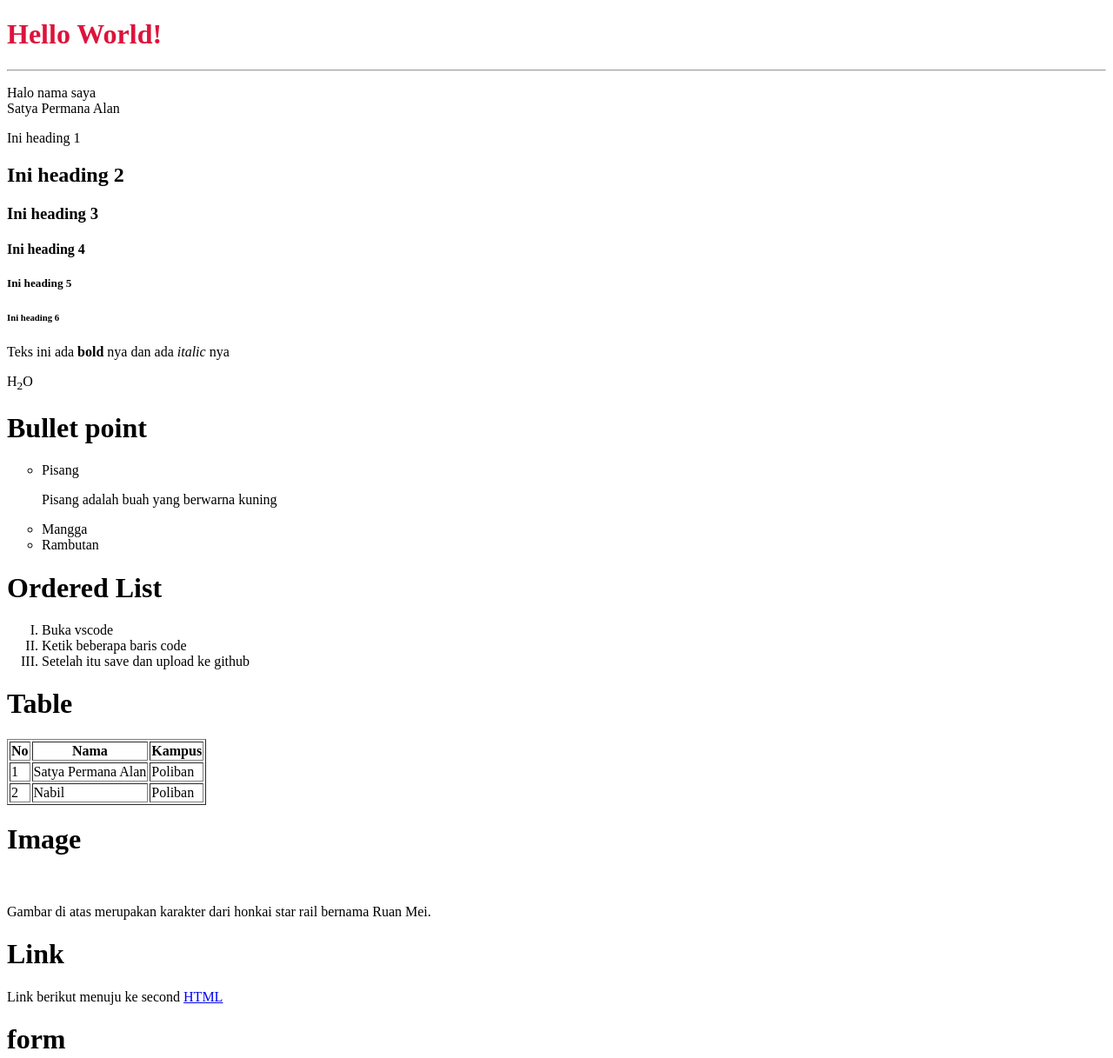
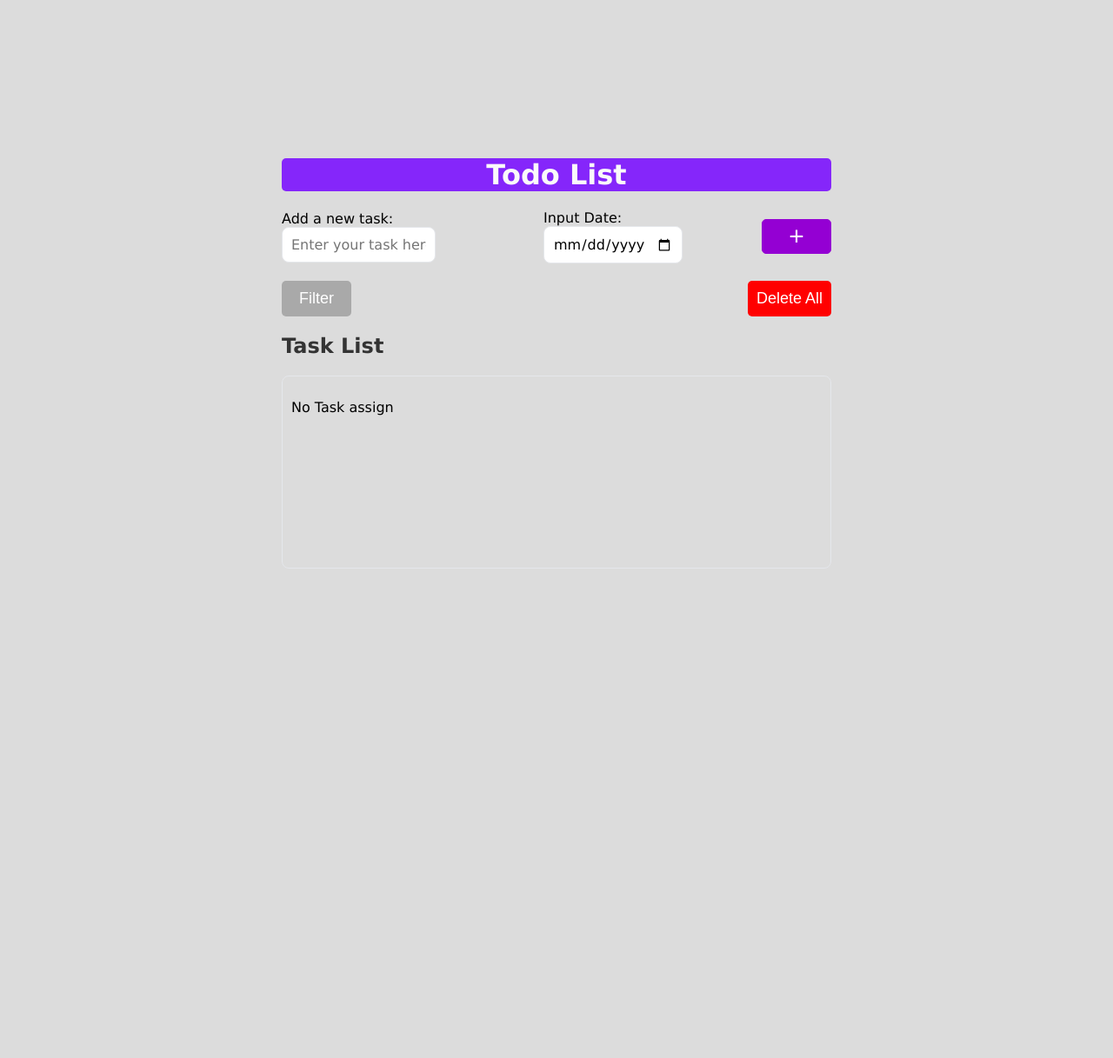
Before and after one commit to Shasauri/CodingCampRevoU, a plain HTML site: page index.html in a window 1280 px wide. Shown: the top 1217 px of the page at 87% size. After the commit the page ends 816 px from the top, so only its background shows below. Drawn offline with Linux system fonts and the light colour scheme.

Commit message:
Add initial implementation of Todo List functionality with styling

```diff
--- /dev/null
+++ b/css/style.css
@@ -0,0 +1,127 @@
+h1{
+    font-size: 2em;
+    color: #fafafa;
+    text-align: center;
+    margin-top: 20px;
+    font-family: Verdana;
+    background-color: #8526fa;
+    border-radius: 5px;
+}
+
+body{
+    background-color: #dcdcdc;
+}
+
+h2{
+    font-size: 1.5em;
+    color: #333;
+    margin-top: 20px;
+    margin-bottom: 20px;
+    font-family: Verdana;
+}
+
+/* Button Add */
+.button1{
+    background-color:darkviolet;
+    color: white;
+    font-size: 30px;
+    border: 1px solid darkviolet; border-radius: 5px;
+    width: 80px;
+    height: 40px;
+}
+
+/* Button filter */
+.button2{
+    width: 80px;
+    background-color: darkgrey;
+    color: white;
+    border-radius: 5px;
+    border: none;
+    font-size: large;
+}
+
+/* Button Delete All */
+.button3{
+    padding: 10px;
+    background-color: red;
+    border-radius: 5px;
+    border: none;
+    color: white;
+    font-size: large;
+}
+
+.button4{
+    border-radius: 5px;
+    border: none;
+    background-color: red;
+    color: white;
+    font-family: verdana;
+    font-size: medium;
+}
+
+.list-item{
+    display: flex;
+    /* align-items: center; */
+    justify-content: space-between;
+    border-bottom: solid 1px #333;
+    margin-bottom: 20px;
+    font-family: verdana;
+}
+
+
+form{
+    /* background-color: rgb(204, 202, 240); */
+    display: flex;
+    justify-content: space-between;
+    align-items: center;
+}
+
+label{
+    font-family: verdana;
+}
+
+input[type="text"]{
+    width: 70%;
+    padding: 10px;
+    border: 1px solid #e5e7eb;
+    border-radius: 8px;
+    font-size: 16px;
+    font-family: Verdana;
+}
+
+input[type="date"]{
+    width: 80%;
+    padding: 10px;
+    border: 1px solid #e5e7eb;
+    border-radius: 8px;
+    font-size: 16px;
+    font-family: Verdana;
+}
+
+.button-container{
+    display: flex;
+    padding-top: 20px;
+    /* background-color: saddlebrown; */
+    justify-content: space-between;
+}
+
+main{
+    /* background-color: aqua; */
+    width: 50%;
+    height: 100vh;
+    justify-self: center;
+    align-content: center;
+    margin: 0 auto;
+}
+
+#todo-list{
+    height: 200px;
+    overflow-y: auto;
+    padding: 10px;
+    border: 1px solid #e5e7eb;
+    border-radius: 8px;
+}
+
+p{
+    font-family: verdana;
+}
--- a/index.html
+++ b/index.html
@@ -3,86 +3,42 @@
 <head>
     <meta charset="UTF-8">
     <meta name="viewport" content="width=device-width, initial-scale=1.0">
-    <title>Test RevoU</title>
-    <!-- <script src="https://cdn.jsdelivr.net/npm/@tailwindcss/browser@4"></script> -->
-    <style>
+    <title>RevoU Project Todo List</title>
+    <link rel="stylesheet" href="css/style.css">
 
-    </style>
 </head>
 <body>
-    <h1 style="color: crimson;">
-        Hello World!
-    </h1><hr>
-    <p>Halo nama saya <br> Satya Permana Alan</p>
-    <h1">Ini heading 1</h1>
-    <h2>Ini heading 2</h2>
-    <h3>Ini heading 3</h3>
-    <h4>Ini heading 4</h4>
-    <h5>Ini heading 5</h5>
-    <h6>Ini heading 6</h6>
-    <p>Teks ini ada <b>bold</b> nya dan ada <i>italic</i> nya</p>
-    <p>H<sub>2</sub>O</p>
-
-    <h1>Bullet point</h1>
-    <ul type="circle">
-        <li>Pisang <p>Pisang adalah buah yang berwarna kuning</p></li>
-        <li>Mangga</li>
-        <li>Rambutan</li>
-    </ul>
-
-    <h1>Ordered List</h1>
-    <ol type="I">
-        <li>Buka vscode</li>
-        <li>Ketik beberapa baris code</li>
-        <li>Setelah itu save dan upload ke github</li>
-    </ol>
-
-    <h1>Table</h1>
-    <table border="1">
-        <thead>
-            <tr>
-                <th>No</th>
-                <th>Nama</th>
-                <th>Kampus</th>
-            </tr>
-        </thead>
-        <tbody>
-            <tr>
-                <td>1</td>
-                <td>Satya Permana Alan</td>
-                <td>Poliban</td>
-            </tr>
-            <tr>
-                <td>2</td>
-                <td>Nabil</td>
-                <td>Poliban</td>
-            </tr>
-        </tbody>
-    </table>
-
-    <h1>Image</h1>
-    <img src="Image/SAVE_20250127_232525[1].jpg" alt="" width="500px">
-    <p>Gambar di atas merupakan karakter dari honkai star rail bernama Ruan Mei.</p>
-
-    <h1>Link</h1>
-    <p>Link berikut menuju ke second <a href="second.html#L1">HTML</a></p>
-
-    <h1>form</h1>
-    <form action="">
-        <label for="">Nama</label>
-        <input type="text"><br>
-        <label for="">Umur</label>
-        <input type="number"><br>
-        <label for="">comment</label><br>
-        <textarea name="" id="" placeholder="Silahkan isi komentar"></textarea><br>
-        <label for="">Kelamin</label>
-        <input type="radio" name="Laki laki">laki laki
-        <input type="radio">perempuan<br>
-        <select name="" id="">
-            <option value="NasiGoreng">Nasgor</option>
-            <option value="Mie Ayam">Mie ayam</option>
-            <option value="Bakso">Bakso</option>
-        </select>
-    </form>
+    <main>
+        <!-- Judul -->
+        <header>
+            <h1>Todo List</h1>
+        </header>
+        <!-- Todo Form -->
+        <form id="todo-form">
+            <div>
+                <label for="todo-input">Add a new task:</label><br>
+                <input type="text" id="todo-input" placeholder="Enter your task here">
+            </div>
+            <div>
+                <label for="todo-date">Input Date:</label><br>
+                <input type="date" id="todo-date">
+            </div>
+            <div>
+                <button type="button" class="button1" onclick="addTask();">+</button>
+            </div>
+        </form>
+        <!-- Todo List -->
+        <section>
+            <div class="button-container">
+                <button class="button2" onclick="filterTasks();">Filter</button>
+                <button class="button3" onclick="deleteAllTask();">Delete All</button>
+            </div>
+            <h2>Task List</h2>
+            <div id="todo-list">
+                <p>No Task assign</p>
+            </div>
+        </section>
+        <script src="js/script.js"></script>
+    </main>
 </body>
 </html>
--- /dev/null
+++ b/js/script.js
@@ -0,0 +1,53 @@
+let task = [];
+
+function addTask() {
+    const taskInput = document.getElementById("todo-input");
+    const dateInput = document.getElementById("todo-date");
+
+    if(taskInput.value === "" || dateInput.value === "") {
+        alert("Please fill in both task and date.");
+        return;
+    }
+
+    task.push({
+        task: taskInput.value,
+        date: dateInput.value,
+        compleated: false,
+    });
+    displayTasks();
+}
+
+function deleteAllTask() {
+    task = [];
+    displayTasks();
+}
+
+function deleteTask(index){
+    if (index < 0 || index >= task.length) {
+        console.error("Invalid task index");
+        return;
+    }
+    task.splice(index, 1);
+    displayTasks();
+}
+
+function displayTasks() {
+    const list = document.getElementById("todo-list");
+    list.innerHTML = "";
+    task.forEach((task, index) => {
+        list.innerHTML += `
+        <li class="list-item">
+            <span>${task.task} <small>(${task.date})</small></span>
+            <div>
+                <button class="button4" onclick="deleteTask(${index});">Delete</button>
+            </div>
+        </li>
+        `;
+    });
+}
+
+function filterTasks() {
+    // Urutkan task berdasarkan tanggal terdekat
+    task.sort((a, b) => new Date(a.date) - new Date(b.date));
+    displayTasks();
+}
```
